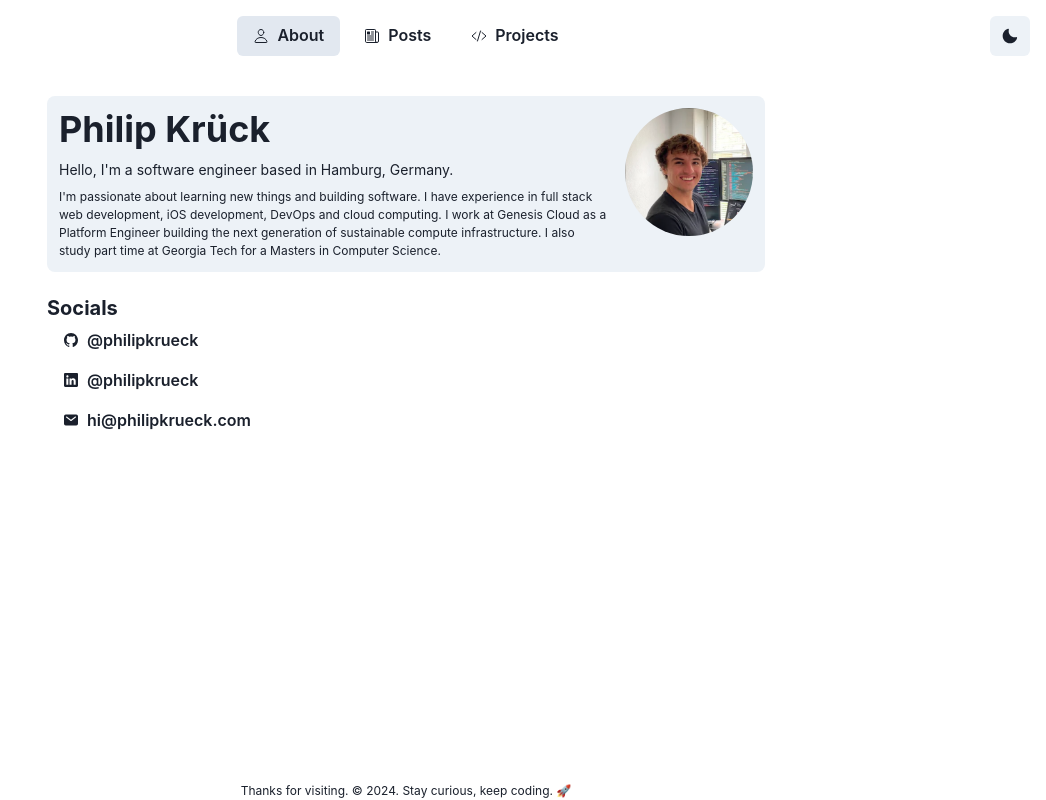
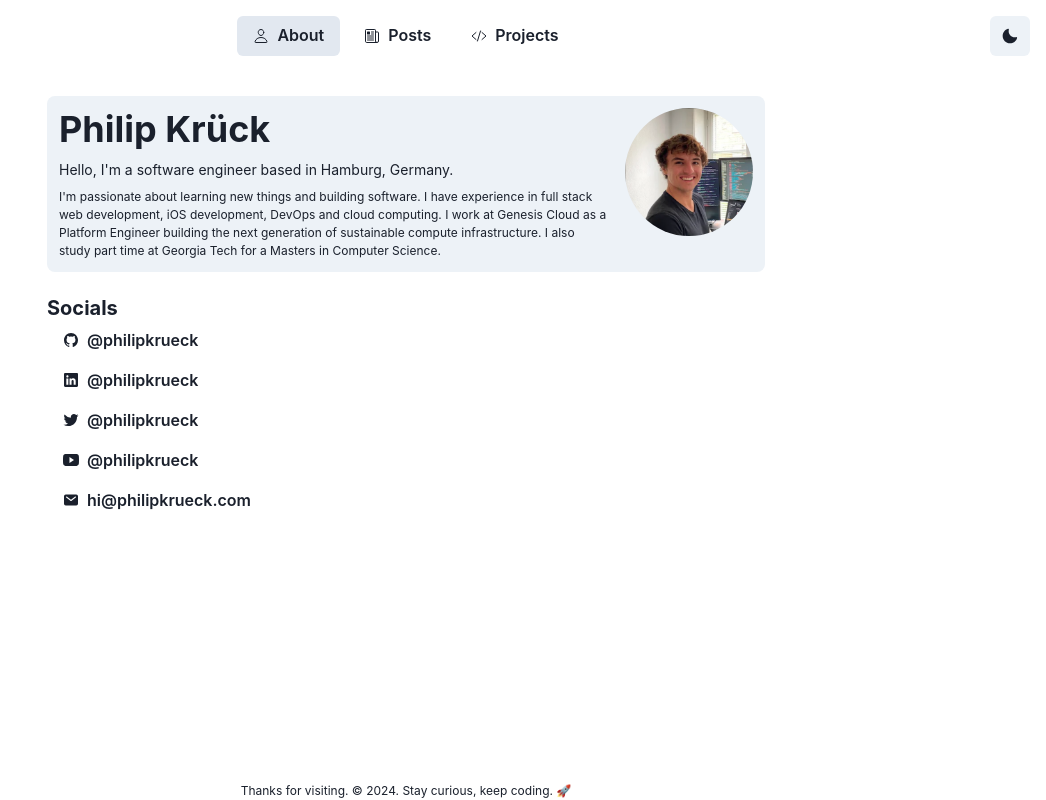
Before and after one commit to philipkrueck/website, a Next.js app: page / in a window 1280 px wide. Shown: the whole page, without its empty margins (234-1280 px from the left). Built offline with nearby package versions, Linux system fonts and the light colour scheme.

Commit message:
update soial links

```diff
--- a/src/pages/index.tsx
+++ b/src/pages/index.tsx
@@ -11,7 +11,13 @@ import {
   Button,
   Box,
 } from "@chakra-ui/react";
-import { IoLogoGithub, IoLogoLinkedin, IoMail } from "react-icons/io5";
+import {
+  IoLogoGithub,
+  IoLogoLinkedin,
+  IoMail,
+  IoLogoTwitter,
+  IoLogoYoutube,
+} from "react-icons/io5";
 import { RoundedBox } from "../components/RoundedBox";
 import { IconType } from "react-icons/lib";
 
@@ -74,6 +80,16 @@ const SocialSection = () => (
         leftIcon={IoLogoLinkedin}
       />
       <SocialItem
+        url="https://twitter.com/philipkrueck"
+        text="@philipkrueck"
+        leftIcon={IoLogoTwitter}
+      />
+      <SocialItem
+        url="https://www.youtube.com/channel/UC5gh-x8bh4psIRdKLpf5Cbw"
+        text="@philipkrueck"
+        leftIcon={IoLogoYoutube}
+      />
+      <SocialItem
         url="mailto:hi@philipkrueck.com"
         text="hi@philipkrueck.com"
         leftIcon={IoMail}
```
